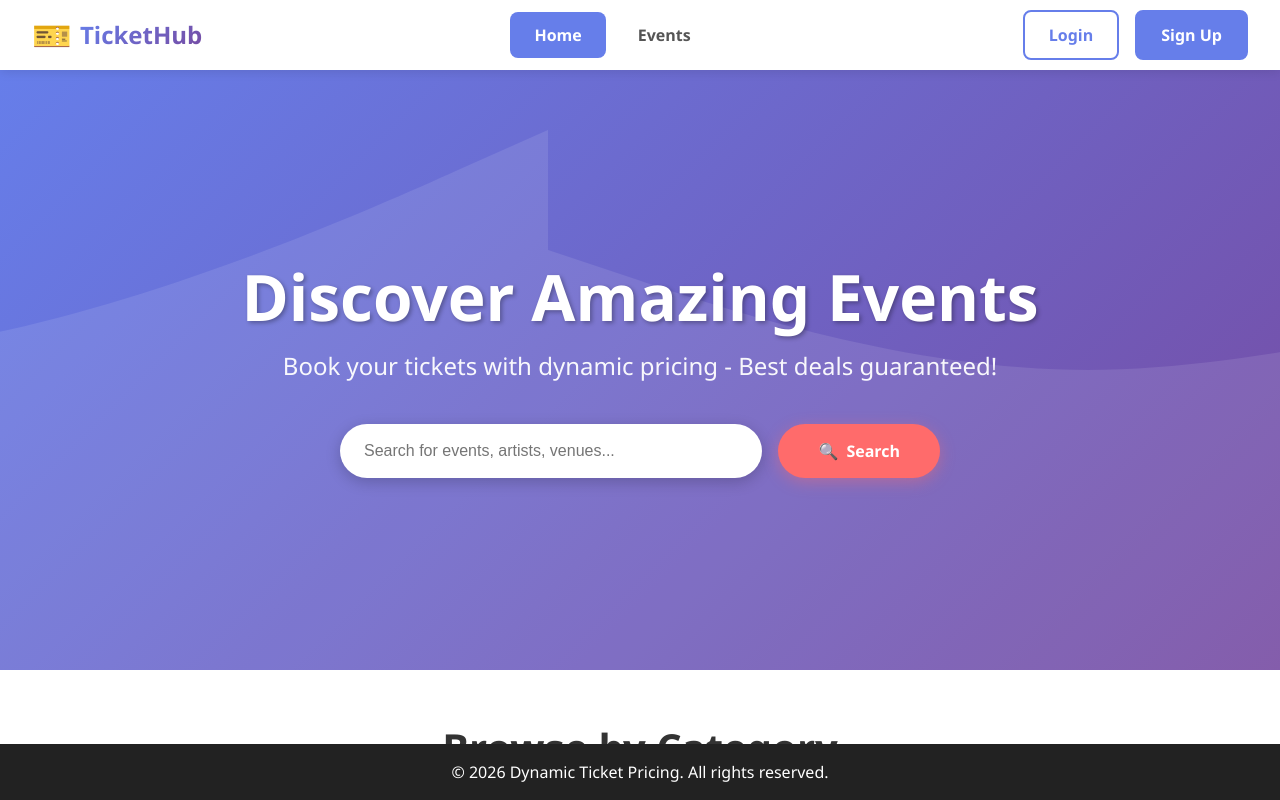
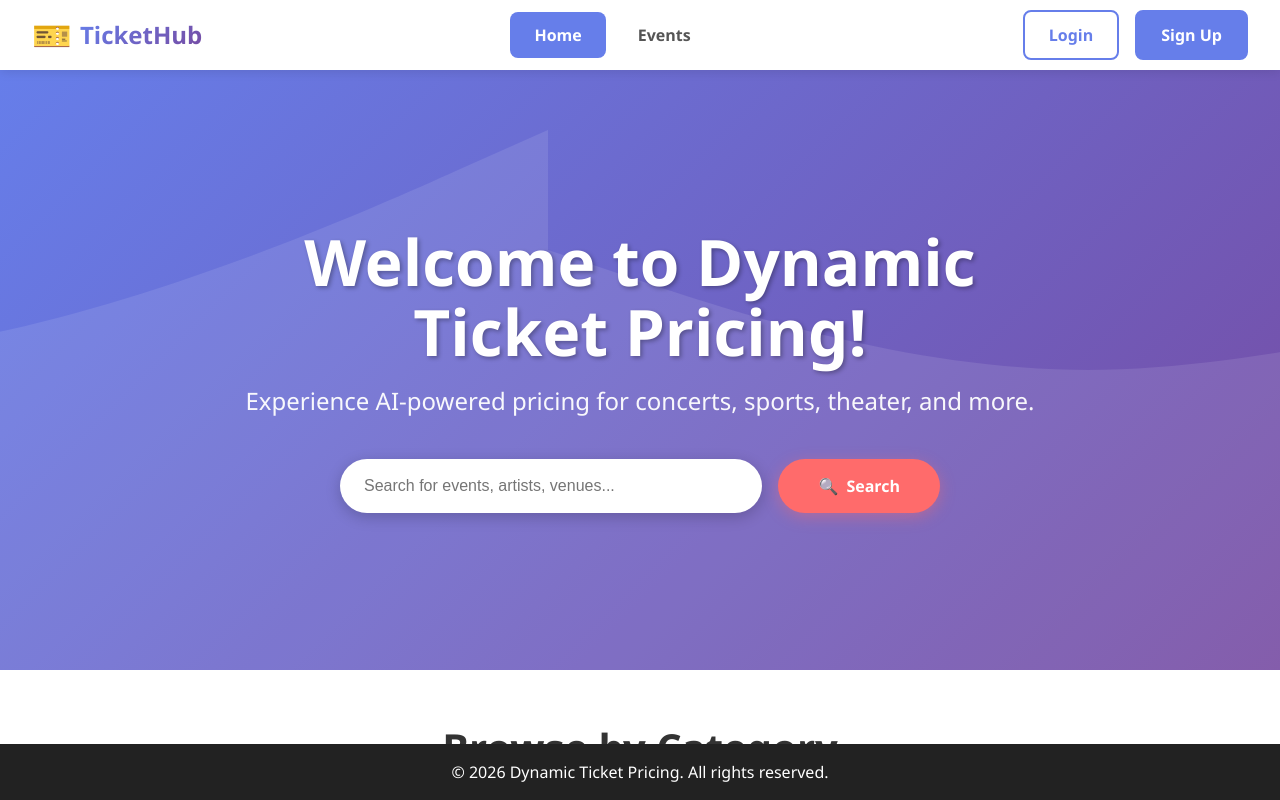
Before and after one commit to Souptik-Hazra/Dynamic-ticket-pricing, a React (Vite) app: page / in a window 1280 px wide. Shown: the top 800 px of the page. Built offline with nearby package versions, Linux system fonts and the light colour scheme; no server answers.

Commit message:
Update HomePage.jsx

```diff
--- a/src/components/HomePage.jsx
+++ b/src/components/HomePage.jsx
@@ -44,9 +44,9 @@ const HomePage = ({ onNavigate }) => {
       <section className="hero-section">
         <div className="hero-overlay"></div>
         <div className="hero-content">
-          <h1 className="hero-title">Discover Amazing Events</h1>
-          <p className="hero-subtitle">Book your tickets with dynamic pricing - Best deals guaranteed!</p>
-          <div className="hero-search">
+            <h1 className="hero-title gradient-text">Welcome to Dynamic Ticket Pricing!</h1>
+            <p className="hero-subtitle">Experience AI-powered pricing for concerts, sports, theater, and more.</p>
+            <div className="hero-search modern-search">
               <input
                 type="text"
                 placeholder="Search for events, artists, venues..."
```
Lines whose indentation alone changed are shown as unchanged.
